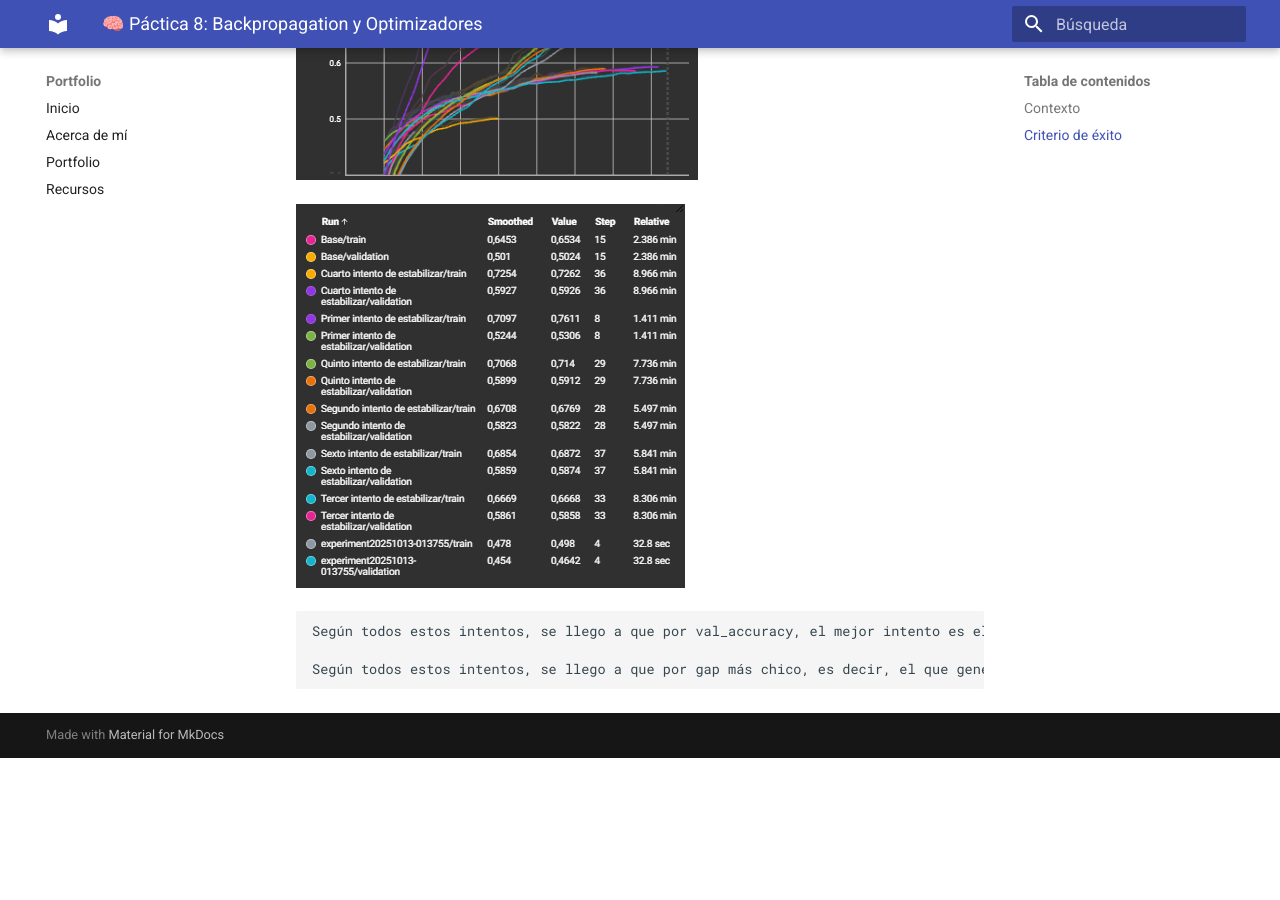
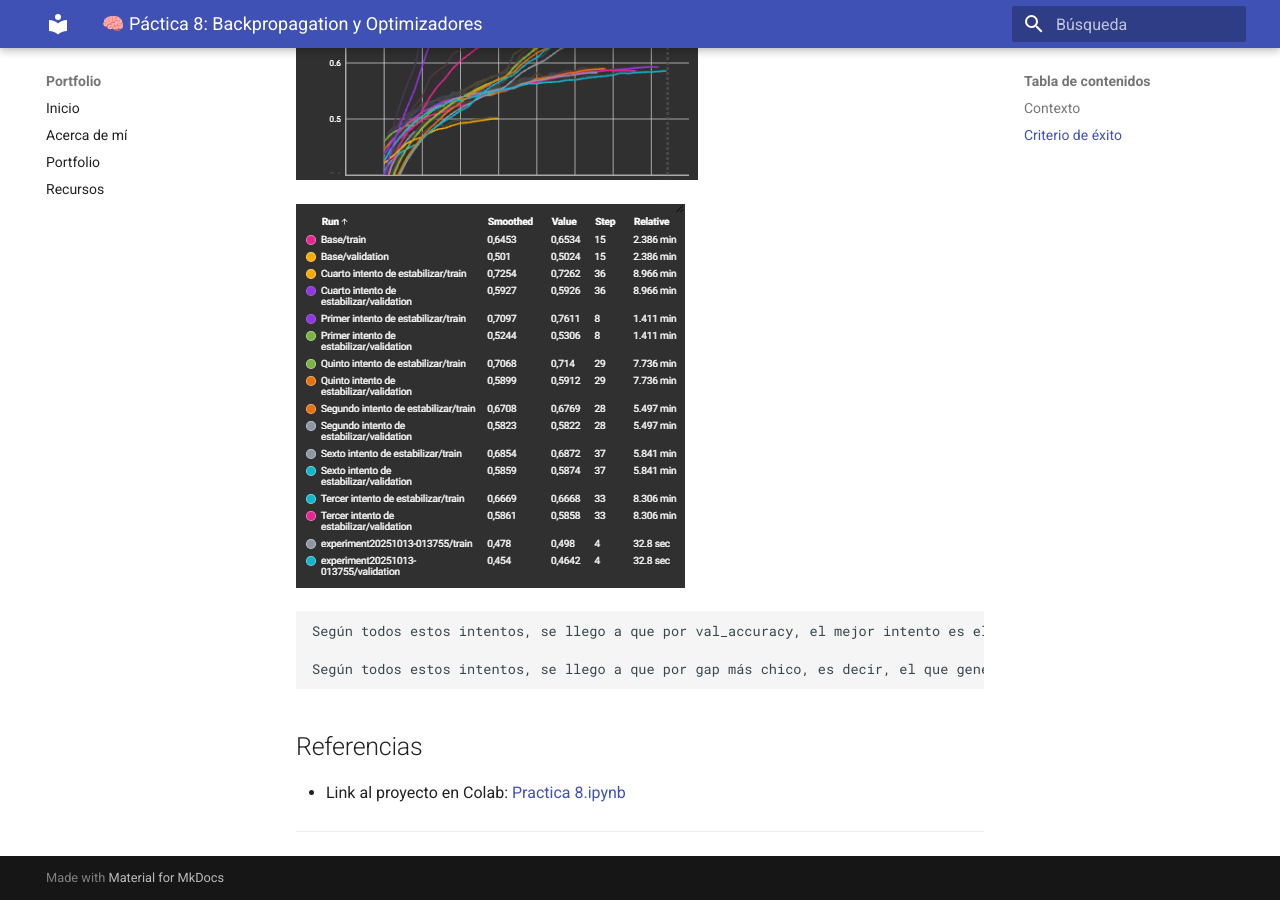
Before and after one commit to JuaniCama/portfolio-ia, an MkDocs documentation site: the page built from docs/portfolio/UT2/Practica_8.md, in a window 1280 px wide and 900 px high, scrolled down 21633 px. Built offline with MkDocs 1.6.1 and Material for MkDocs 9.7.7, drawn with Linux system fonts in a browser that asks for light colours; before the commit the page ends 22391 px from its top, so only the background shows below that.

Commit message:
Subida correcta de TA8

````diff
--- a/docs/portfolio/UT2/Practica_8.md
+++ b/docs/portfolio/UT2/Practica_8.md
@@ -1119,3 +1119,9 @@ Según todos estos intentos, se llego a que por val_accuracy, el mejor intento e
 
 Según todos estos intentos, se llego a que por gap más chico, es decir, el que generaliza mejor, fue el sexto intento, con unos valores de val ≈ 0.5874, train ≈ 0.6872, gap ≈ 0.10. Sacrifica un poquito de val_acc frente al cuarto, pero es más robusto, es decir, tiene menos sobreajuste.
 ```
+
+## Referencias
+
+* Link al proyecto en Colab: [Practica 8.ipynb](https://colab.research.google.com/drive/1GAUOr2Y13pCWITi_fTkvBdV2UiJm6mop#scrollTo=-3P62FLzXq0s)
+
+---
````
Also changed, not shown: docs/portfolio/UT2/Practica_7.md (+6 -0 lines).
